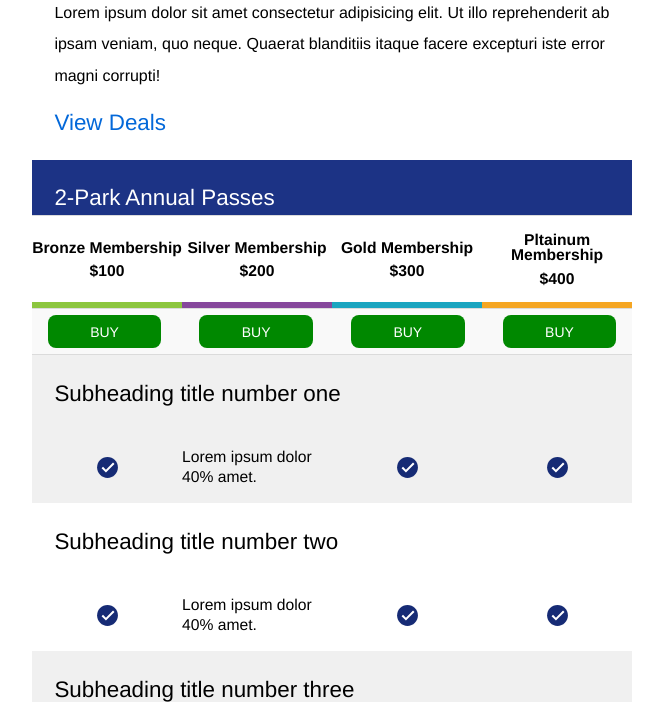
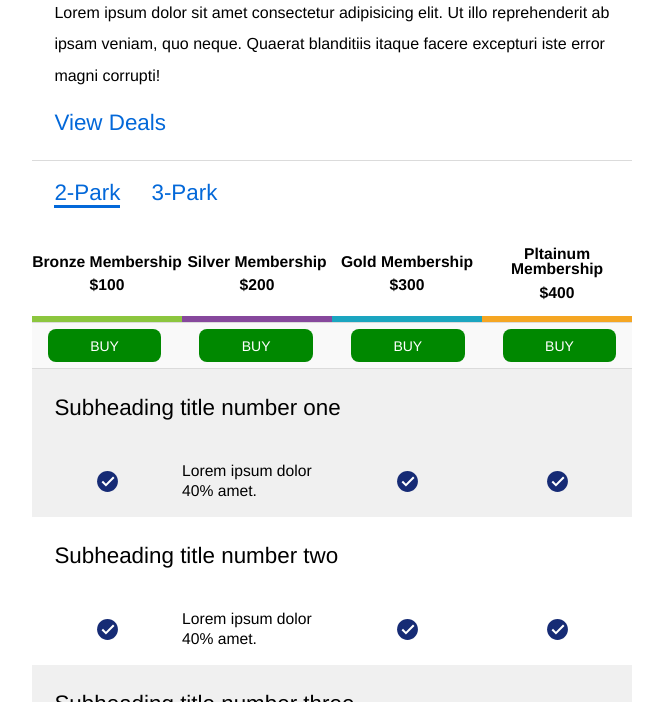
Before and after one commit to FrankDraws/compGrid02, a plain HTML site: page index.html in a window 1280 px wide. Shown: the part 707-1409 px from the top of the page, without its empty margins (308-971 px from the left). Drawn offline with Linux system fonts and the light colour scheme.

Commit message:
Updated accordion to tabs FPO

```diff
--- a/app.css
+++ b/app.css
@@ -103,6 +103,7 @@ h3 {
   width: 100%;
   height: 60px;
   background-color: #fff;
+  border-bottom: 1px solid #dbdbdb;
 }
 
 .hero {
@@ -114,12 +115,30 @@ h3 {
   filter: grayscale(100%);
 }
 
-.bar, .accordion {
+.bar {
   width: 100%;
   height: 55px;
   background-color: #1c3385;
   color: #fff;
   padding-left: 1em;
+}
+
+.accordion {
+  width: 100%;
+  height: auto;
+  /* background-color: #1c3385; */
+  color: #0368D9;
+  padding: .7em 0 1em 1em;
+  border-top: 1px solid #dbdbdb;
+}
+
+.accordion a:first-child {
+  text-decoration: none;
+  border-bottom: 3px solid #0368D9;
+}
+
+.accordion a {
+  cursor: pointer;
 }
 
 .intro {
@@ -139,8 +158,7 @@ h3 {
   width: 100%;
   height: auto;
   /* position: sticky; */
-  top: 120px;
-  border-top: 1px solid #dbdbdb;
+  /* border-top: 1px solid #dbdbdb; */
   /* margin-top: 180px; */
   top: 120px;
 }
--- a/index.html
+++ b/index.html
@@ -38,9 +38,11 @@
         Quaerat blanditiis itaque facere excepturi iste error magni corrupti!</p>
       <a href="#">View Deals</a>
     </div>
+
     <div class="accordion">
-      <p>2-Park Annual Passes</>
+      <a>2-Park</a> &nbsp; &nbsp; <a>3-Park</a>
     </div>
+
     <div id="header">
       <div class="product bronze">
         <p>Bronze Membership<br><span>$100</span></p>
```
